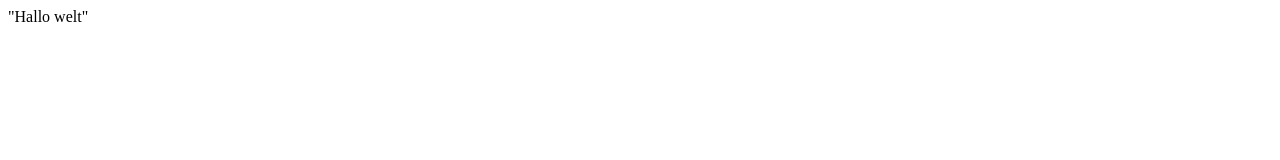
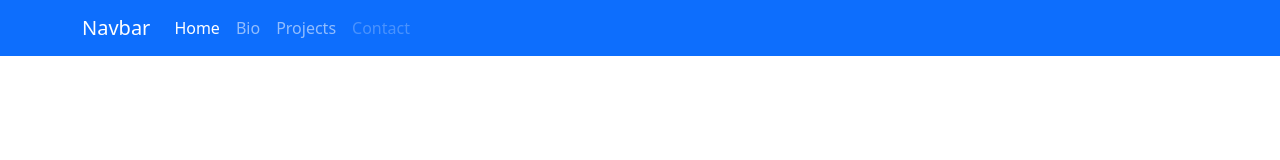
Before and after one commit to MrNyG25/MrNyG25.github.io, a plain HTML site: page index.html in a window 1280 px wide. Drawn offline with Linux system fonts and the light colour scheme.

Commit message:
adding a navbar and linking bootstrap files

```diff
--- a/index.html
+++ b/index.html
@@ -1 +1,39 @@
-"Hallo welt"
+<!doctype html>
+<html lang="en">
+
+<head>
+    <meta charset="utf-8">
+    <title>NgDemo</title>
+    <meta name="viewport" content="width=device-width, initial-scale=1">
+    <link href="assets/css/bootstrap.min.css" rel="stylesheet">
+</head>
+
+<body>
+    <nav class="navbar navbar-expand-lg navbar-dark bg-primary ">
+        <!-- Navbar content -->
+        <div class="container-lg">
+            <!-- Navbar brand -->
+            <a class="navbar-brand" href="#">Navbar</a>
+            <!-- Navbar toggler button -->
+            <button class="navbar-toggler" type="button" data-bs-toggle="collapse" data-bs-target="#navbarNavAltMarkup" aria-controls="navbarNavAltMarkup" aria-expanded="false" aria-label="Toggle navigation">
+				<span class="navbar-toggler-icon"></span>
+			</button>
+            <!-- Navbar toggler button collapse -->
+            <div class="collapse navbar-collapse" id="navbarNavAltMarkup">
+                <div class="navbar-nav">
+                    <a class="nav-link active" aria-current="page" href="#">Home</a>
+                    <a class="nav-link" href="#">Bio</a>
+                    <a class="nav-link" href="#">Projects</a>
+                    <a class="nav-link disabled" href="#" tabindex="-1" aria-disabled="true">Contact</a>
+                </div>
+            </div>
+        </div>
+    </nav>
+
+
+    <script src="assets/js/bootstrap.bundle.min.js"></script>
+    <!-- <script src="assets/js/popper.min.js"></script>
+    <script src="assets/js/bootstrap.min.js"></script> -->
+</body>
+
+</html>
```
